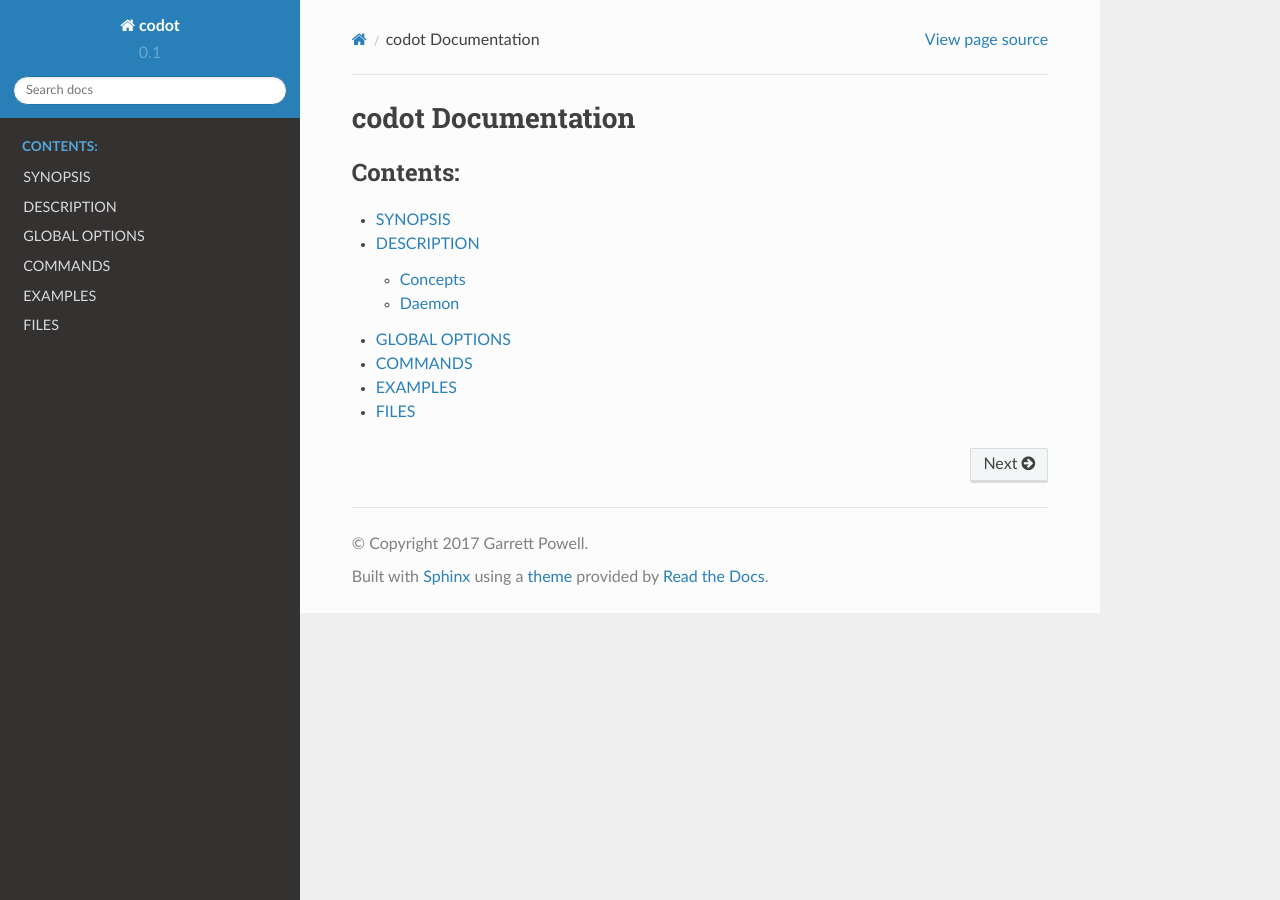
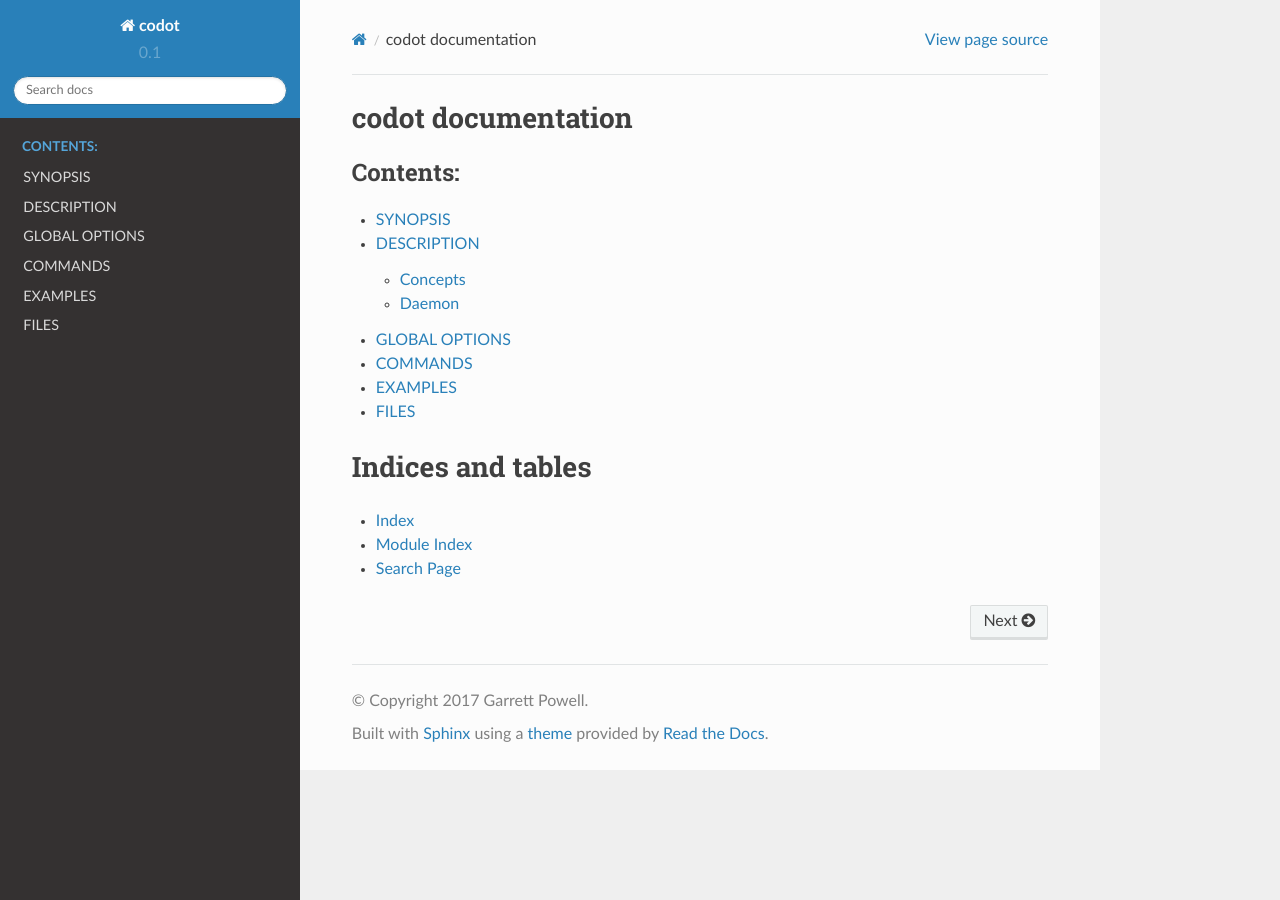
Before and after one commit to lostatc/codot, a Sphinx documentation site: the page built from docs/index.rst, in a window 1280 px wide. Built offline with Sphinx 7.4.7 and the Read the Docs theme 2.0.0, drawn with Linux system fonts in a browser that asks for light colours.

Commit message:
Add indices and tables to documentation

```diff
--- a/docs/index.rst
+++ b/docs/index.rst
@@ -3,7 +3,7 @@
    You can adapt this file completely to your liking, but it should at least
    contain the root `toctree` directive.
 
-codot Documentation
+codot documentation
 ===================
 
 .. toctree::
@@ -11,3 +11,10 @@ codot Documentation
    :caption: Contents:
 
    codot.1
+
+Indices and tables
+==================
+
+* :ref:`genindex`
+* :ref:`modindex`
+* :ref:`search`
```
